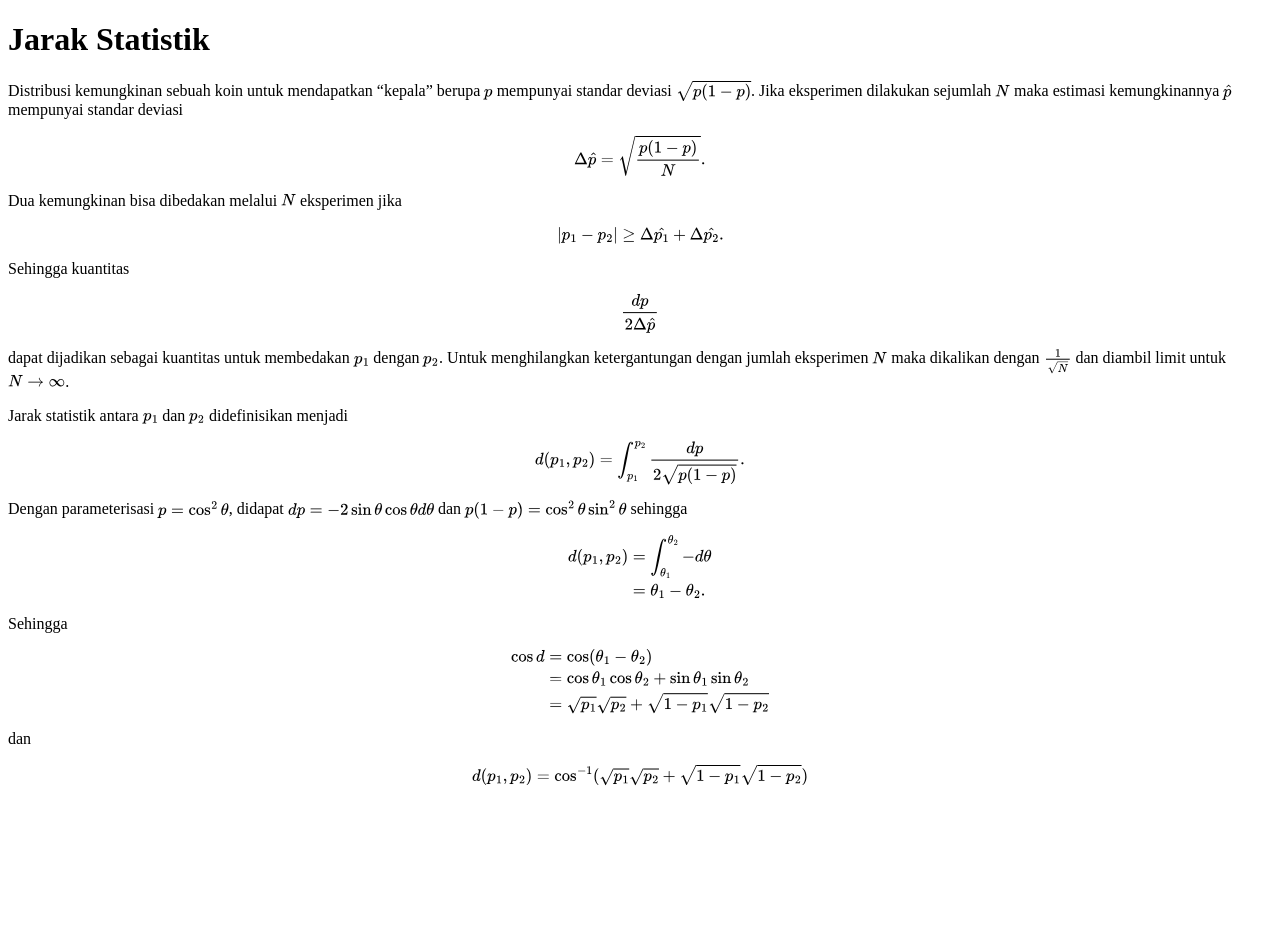
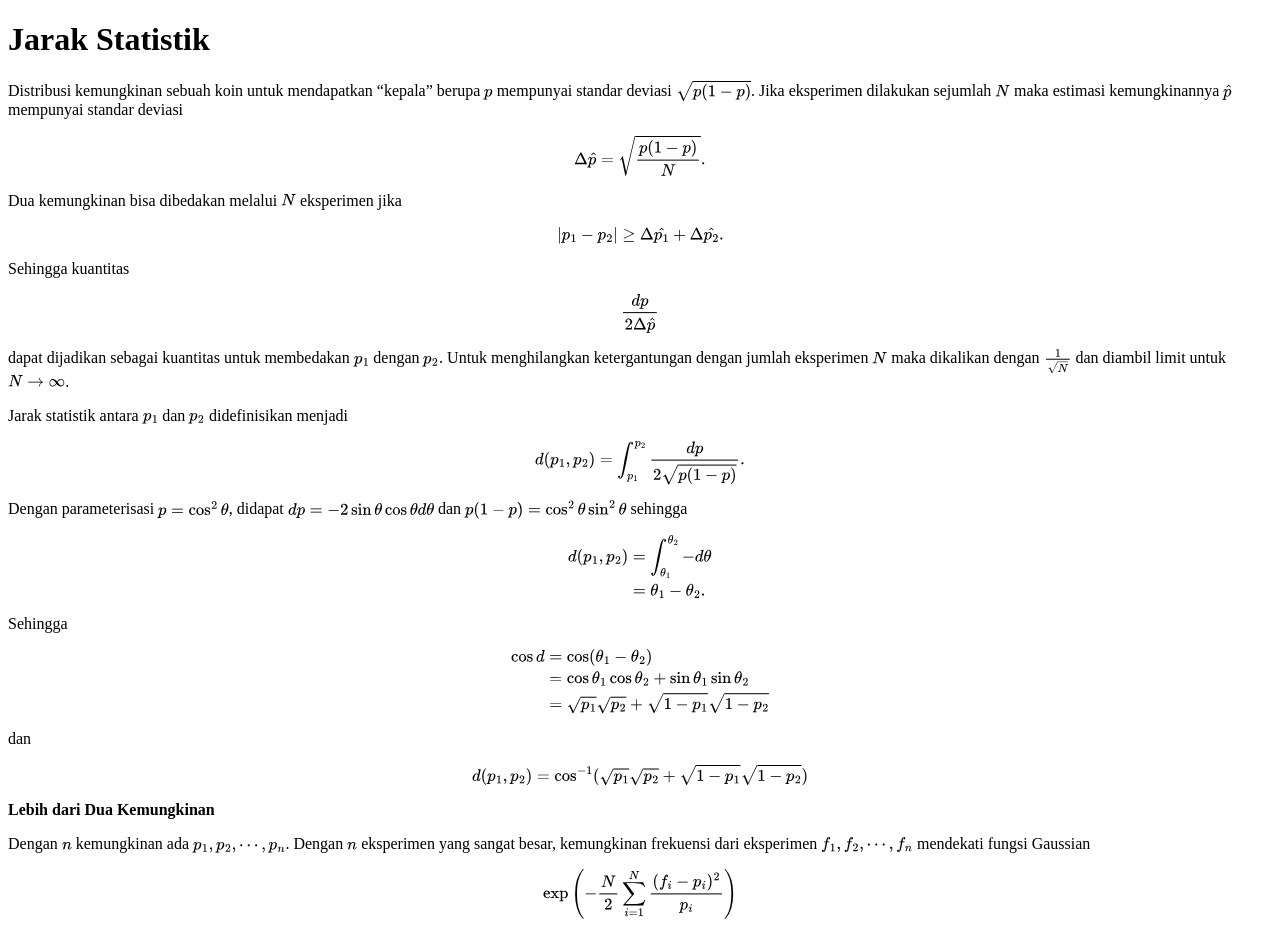
Before and after one commit to dangausuluah/dangausuluah.github.io, a Jekyll site: the page built from _posts/2025-09-15-SDHS.md, in a window 1280 px wide. Built offline with Jekyll 4.4.1, drawn with Linux system fonts in a browser that asks for light colours; nearby versions of some CDN libraries; our own code applies the rules of GitHub Pages for plain Markdown files; a script that is not in the unit is left out; comment, search, counter and statistics services are not loaded; before the commit the page ends 900 px from its top, so only the background shows below that.

Commit message:
Update 2025-09-15-SDHS.md

```diff
--- a/_posts/2025-09-15-SDHS.md
+++ b/_posts/2025-09-15-SDHS.md
@@ -54,3 +54,14 @@ dan
 $$
 d(p_1, p_2) = \cos^{-1} (\sqrt{p_1} \sqrt{p_2} + \sqrt{1-p_1} \sqrt{1-p_2})
 $$
+
+<b>Lebih dari Dua Kemungkinan</b>
+
+Dengan $n$ kemungkinan ada $p_1, p_2, \cdots, p_n$. Dengan $n$ eksperimen yang sangat besar, kemungkinan frekuensi dari eksperimen $f_1, f_2, \cdots, f_n$ mendekati fungsi Gaussian
+
+$$
+\exp
+\left(
+  - \frac{N}{2} \sum_{i=1}^N \frac{(f_i - p_i)^2}{p_i}
+\right)
+$$
```
